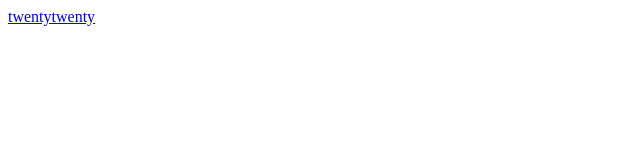
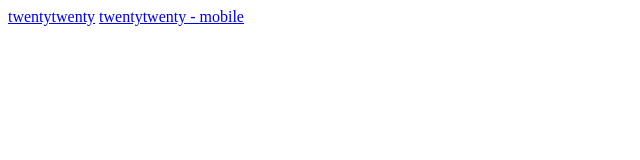
Before and after one commit to rhakdkrehd/rhakdkrehd.github.io, a plain HTML site: page index.html in a window 1280 px wide. Shown: the whole page, without its empty margins (0-640 px from the left). Drawn offline with Linux system fonts and the light colour scheme.

Commit message:
Update index.html

```diff
--- a/index.html
+++ b/index.html
@@ -15,5 +15,6 @@
 </head>
 <body>
 	<a href="twenty/index.html">twentytwenty</a>
+	<a href="twentytwenty - mobile/index.html">twentytwenty - mobile</a>
 </body>
 </html>
```
